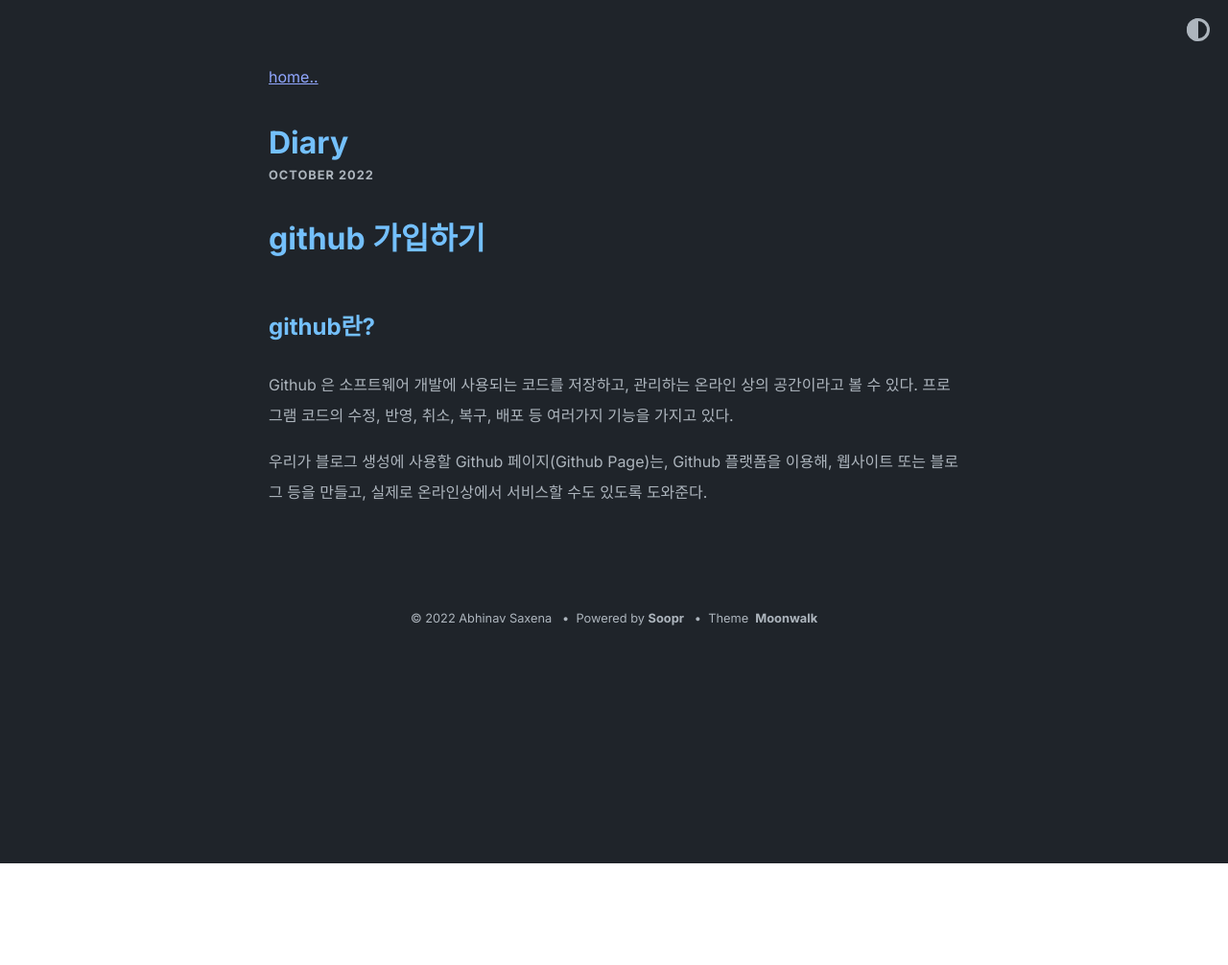
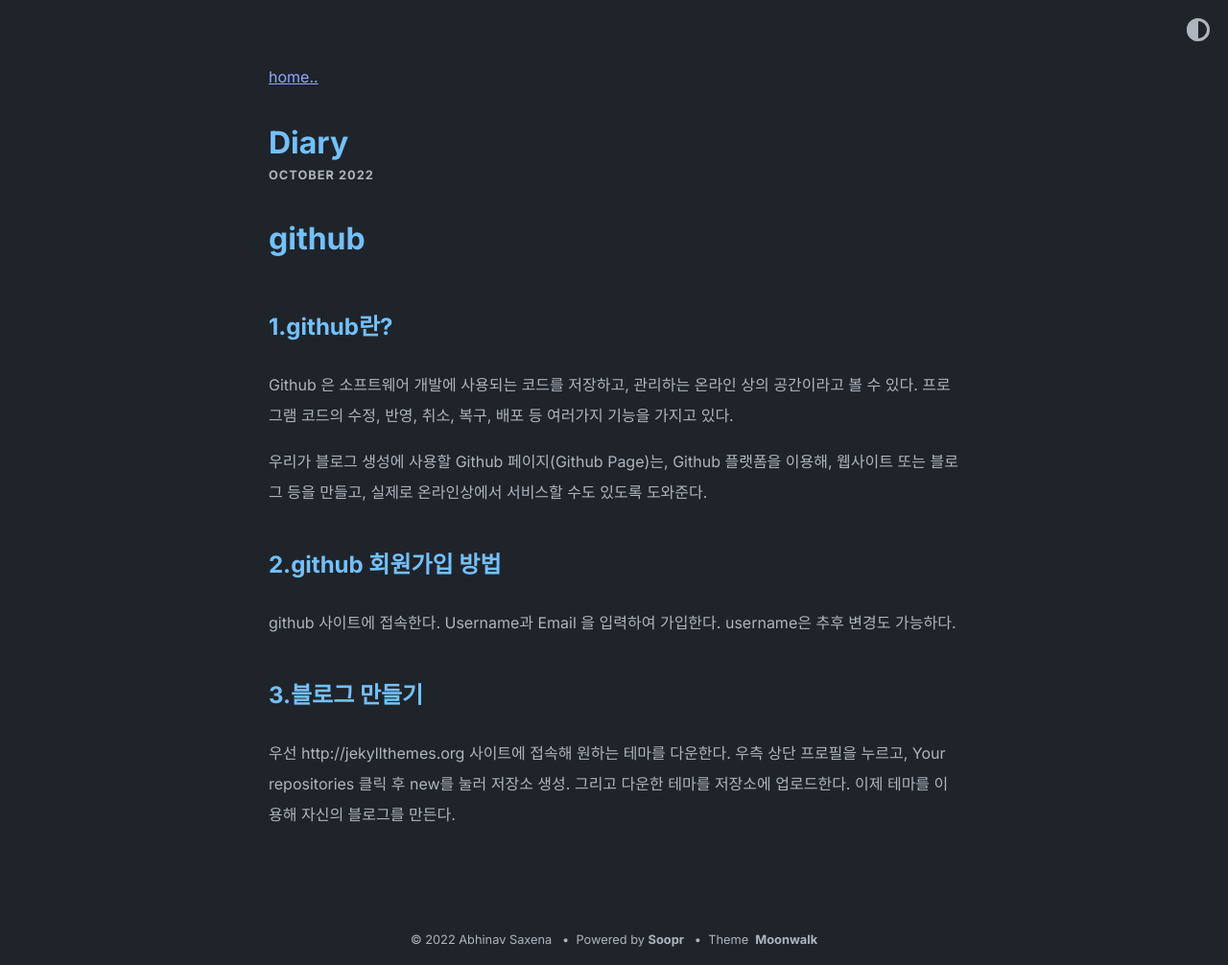
Before and after one commit to sxxo12/sxxo12.github.io, a Jekyll site: the page built from _posts/2022-10-09-diary.md, in a window 1280 px wide. Shown: the whole page at 96% size. Built offline with Jekyll 4.4.1, drawn with Linux system fonts in a browser that asks for light colours; before the commit the page ends 900 px from its top, so only the background shows below that.

Commit message:
Update 2022-10-09-diary.md

```diff
--- a/_posts/2022-10-09-diary.md
+++ b/_posts/2022-10-09-diary.md
@@ -2,9 +2,17 @@
 layout: post
 ---
 
-# github 가입하기
+# github
 
-## github란?
+## 1.github란?
 Github 은 소프트웨어 개발에 사용되는 코드를 저장하고, 관리하는 온라인 상의 공간이라고 볼 수 있다. 프로그램 코드의 수정, 반영, 취소, 복구, 배포 등 여러가지 기능을 가지고 있다.
 
 우리가 블로그 생성에 사용할 Github 페이지(Github Page)는, Github 플랫폼을 이용해, 웹사이트 또는 블로그 등을 만들고, 실제로 온라인상에서 서비스할 수도 있도록 도와준다.
+
+## 2.github 회원가입 방법
+github 사이트에 접속한다.
+Username과 Email 을 입력하여 가입한다. username은 추후 변경도 가능하다.
+
+## 3.블로그 만들기
+우선 http://jekyllthemes.org 사이트에 접속해 원하는 테마를 다운한다.
+우측 상단 프로필을 누르고, Your repositories 클릭 후 new를 눌러 저장소 생성. 그리고 다운한 테마를 저장소에 업로드한다. 이제 테마를 이용해 자신의 블로그를 만든다.
```
